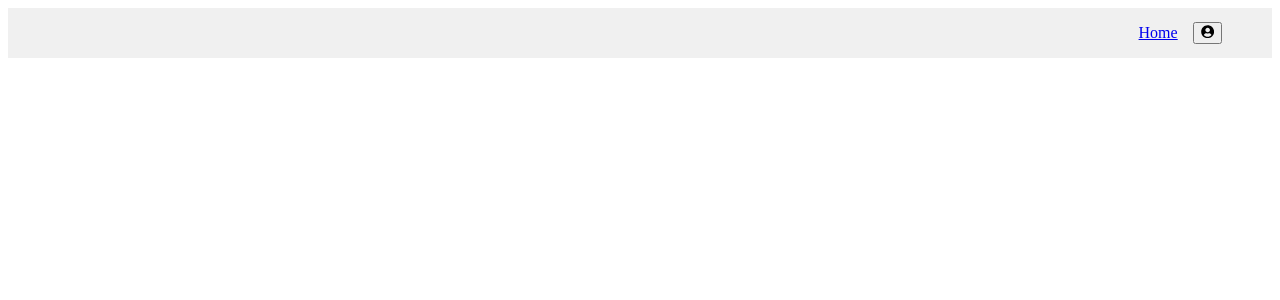
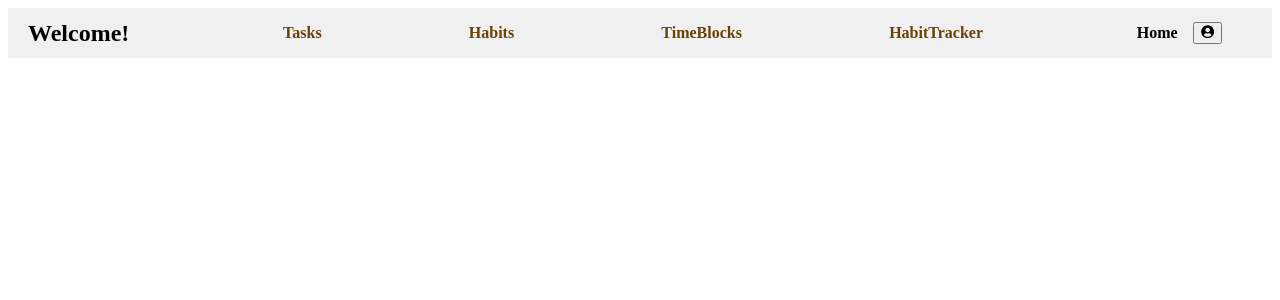
Before and after one commit to BlairShengsheng/ZenPlanner, a React (Vite) app in the folder react-vite/: page /combine in a window 1280 px wide. Shown: the top 300 px of the page. Built offline with nearby package versions, Linux system fonts and the light colour scheme; no server answers.

Commit message:
add the task, habit, timeblock, habittracker, and login user welcome part

```diff
--- a/react-vite/src/components/Navigation/Navigation.css
+++ b/react-vite/src/components/Navigation/Navigation.css
@@ -1,4 +1,4 @@
-.profile-dropdown {
+/* .profile-dropdown {
   position: absolute;
 
 
@@ -31,4 +31,92 @@
 
 .hidden{
   display: none;
+} */
+
+
+
+
+
+
+
+/* Profile dropdown menu in ProfileButton.jsx*/
+.profile-dropdown {
+  position: absolute;
+  top: 40px;  /* Changed from bottom: 100% to top: 40px */
+  right: 0;
+  background-color: #f0f0f0;
+  padding: 20px;  /* Reduced padding to make it more compact */
+  border-radius: 5px;
+  border: 6px solid rgb(232, 215, 194);
+  min-width: 200px;
+  z-index: 1000;
+  list-style: none;
+
 }
+
+/* Profile button container - Added this to ensure proper positioning */
+.profile-button {
+  position: relative;
+}
+
+/* Profile dropdown items */
+.profile-dropdown li {
+  margin: 10px 0;
+  list-style: none;
+  padding: 5px 0;
+}
+
+
+
+
+
+/* Wrapper for the entire navigation area */
+.wrapper {
+  display: flex; /* Uses Flexbox layout for child elements */
+  flex-direction: row-reverse; /* Reverses the default row direction (right-to-left layout) */
+  justify-content: space-between;
+  align-items: center;
+  width: 100%; /* Ensures the wrapper spans the full width of the parent container */
+  height: 50px; /* Sets the height of the wrapper to 50px */
+  background-color: #f0f0f0; /* Sets a light gray background color */
+  z-index: 1; /* Places the wrapper above other elements with a lower z-index */
+}
+
+/* Styling for the area containing navigation links */
+.nav-link-area {
+  display: flex; /* Uses Flexbox layout for the navigation links */
+  flex-direction: row; /* Aligns items in a row (default direction for Flexbox) */
+  align-items: center; /* Vertically centers the navigation links within their container */
+  gap: 15px; /* Adds 15px space between navigation link items */
+  padding-right: 50px; /* Adds 50px padding to the right for spacing */
+  font-weight: bold;
+
+}
+
+/* Hidden utility class to hide elements */
+.hidden {
+  display: none; /* Completely hides the element by removing it from the layout */
+}
+
+
+
+
+.nav-link-area a, .nav-link-area-two a {
+  text-decoration: none; /* Removes the underline */
+  color: inherit; /* Makes the color inherit from the parent element */
+}
+
+.nav-link-area-two {
+  /* background-color: rgb(206, 156, 156); */
+  width: 700px;
+  display: flex;
+  justify-content: space-between;
+  font-weight: bold;
+  color:rgb(105, 65, 4)
+}
+
+
+/* Username display */
+.user-name {
+  margin-left: 20px;
+}
--- a/react-vite/src/components/Navigation/Navigation.jsx
+++ b/react-vite/src/components/Navigation/Navigation.jsx
@@ -2,7 +2,8 @@ import { NavLink } from "react-router-dom";
 import ProfileButton from "./ProfileButton";
 import "./Navigation.css";
 
-// import { useSelector } from "react-redux";
+import { useSelector } from "react-redux";
+import { useNavigate } from "react-router-dom";
 
 // function Navigation() {
 //   return (
@@ -19,13 +20,31 @@ import "./Navigation.css";
 // }
 
 function Navigation() {
-  // const user = useSelector((store)=> store.session.user);
+  const user = useSelector((store)=> store.session.user);
+  const navigate = useNavigate();
+
+  if(!user) navigate(`/login`);
 
   return (
     <div className="wrapper">
+
       <div className="nav-link-area">
         <NavLink to="/">Home</NavLink>
-        <div><ProfileButton /></div>
+        <div className="profile-button"><ProfileButton /></div>
+      </div>
+
+
+
+      <div className="nav-link-area-two">
+        <NavLink to="/tasks/">Tasks</NavLink>
+        <NavLink to="/habits/">Habits</NavLink>
+        <NavLink to="/timeblocks/">TimeBlocks</NavLink>
+        <NavLink to="/">HabitTracker</NavLink>
+      </div>
+
+
+      <div className="user-name">
+        <h2>{!user? "Welcome!": `Hello, I'm ${user.username}`}</h2>
       </div>
 
     </div>
```
